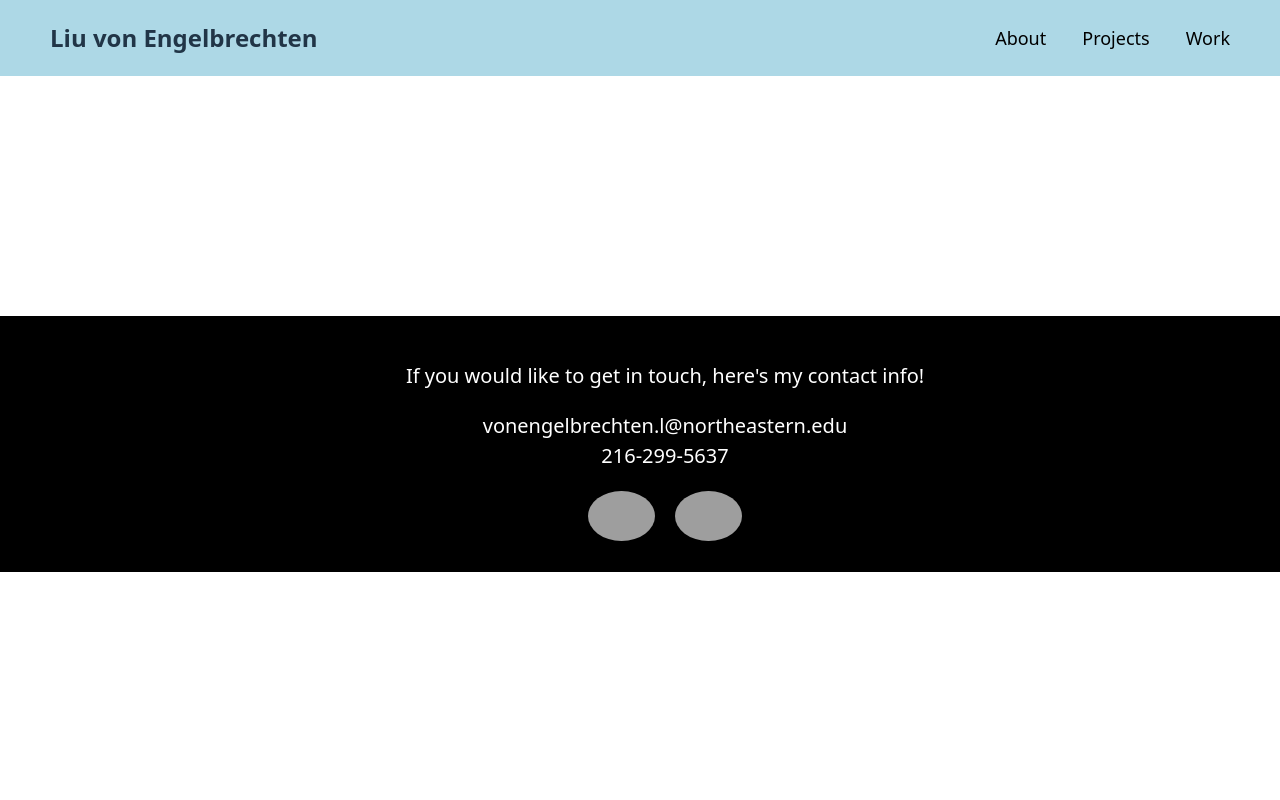
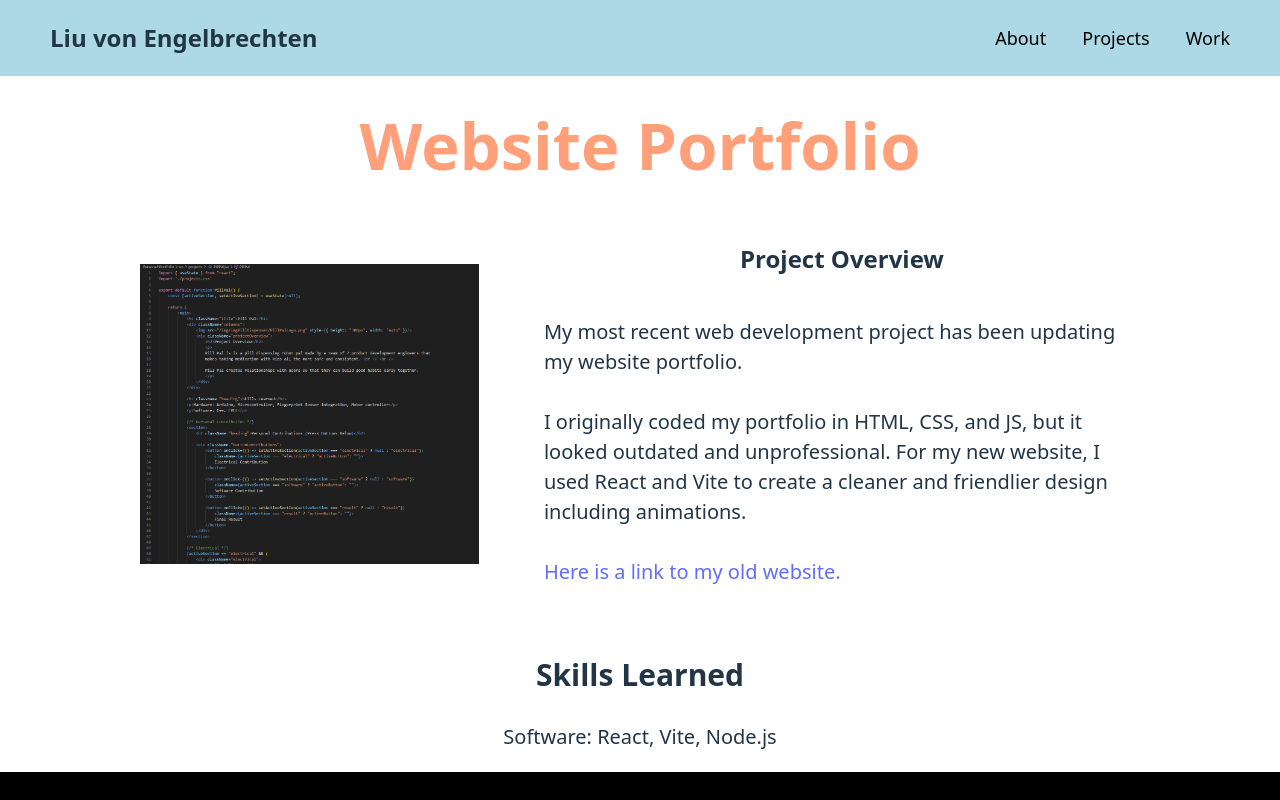
Before and after one commit to lvonengel/lvonengel.github.io, a React (Vite) app: page /projects/PersonalPortfolio in a window 1280 px wide. Shown: the top 800 px of the page. Built offline with nearby package versions, Linux system fonts and the light colour scheme; grey boxes are pictures that could not be loaded; the HTML template or start-up script is replaced by a standard one.

Commit message:
added website portfolio project

```diff
--- a/src/App.jsx
+++ b/src/App.jsx
@@ -3,6 +3,7 @@ import {Routes, Route} from 'react-router-dom'
 import ScrollManager from './components/ScrollManager';
 import NavigationBar from './components/NavigationBar';
 import Home from './Home';
+import PersonalPortfolio from './projects/PersonalPortfolio';
 import Robobuddy from './projects/Robobuddy'
 import PillPal from './projects/PillPal'
 import Farmadillo from './projects/Farmadillo'
@@ -20,6 +21,7 @@ function App() {
       <ScrollManager />
       <Routes>
         <Route path="/" element={<Home />} />
+        <Route path="/projects/PersonalPortfolio" element={<PersonalPortfolio/>}/>
         <Route path="/projects/Robobuddy" element={<Robobuddy/>}/>
         <Route path="/projects/PillPal" element={<PillPal/>}/>
         <Route path="/projects/Farmadillo" element={<Farmadillo/>}/>
--- a/src/Home.jsx
+++ b/src/Home.jsx
@@ -3,6 +3,7 @@ import Experience from './components/Experience'
 import './App.css'
 
 const projects = [
+  { title: "Portfolio", image: "/img/imgPersonalPortfolio/PersonalPortfolioCode.png", to: "/projects/PersonalPortfolio"},
   { title: "RoboBuddy", image: "/img/imgRobobuddy/robobuddyLogo.png", to: "/projects/Robobuddy"},
   { title: "Pill Pal", image: "/img/imgPillDispenser/PillPalLogo.png", to: "/projects/PillPal" },
   { title: "Farmadillo", image: "/img/imgClubs/Forge.png", to: "/projects/Farmadillo" },
--- /dev/null
+++ b/src/projects/PersonalPortfolio.jsx
@@ -0,0 +1,26 @@
+import './projects.css'
+export default function PersonalPortfolio() {
+    return (
+        <main>
+            <h1 className='title'>Website Portfolio</h1>
+            <div class="columns">
+                <img src="/img/imgPersonalPortfolio/PersonalPortfolioCode.png" style={{ height: "300px", width: "auto" }}/>
+                <div className="projectOverview">
+                    <h2>Project Overview</h2>
+                    <p>
+                    My most recent web development project has been updating my website portfolio. <br /> <br />
+                    I originally coded my portfolio in HTML, CSS, and JS, but it looked outdated and unprofessional.
+                    For my new website, I used React and Vite to create a cleaner and friendlier design including animations. <br /> <br />
+                    <a href="https://github.com/lvonengel/Old-Website-Portfolio" target="_blank">
+                        Here is a link to my old website.
+                    </a>
+                    </p>
+                </div>
+            </div>
+            <h2 className="heading">Skills Learned</h2>
+            <p>Software: React, Vite, Node.js</p>
+
+
+        </main>
+    )
+}
```
Also changed, not shown: public/img/imgPersonalPortfolio/PersonalPortfolioCode.png (added).
